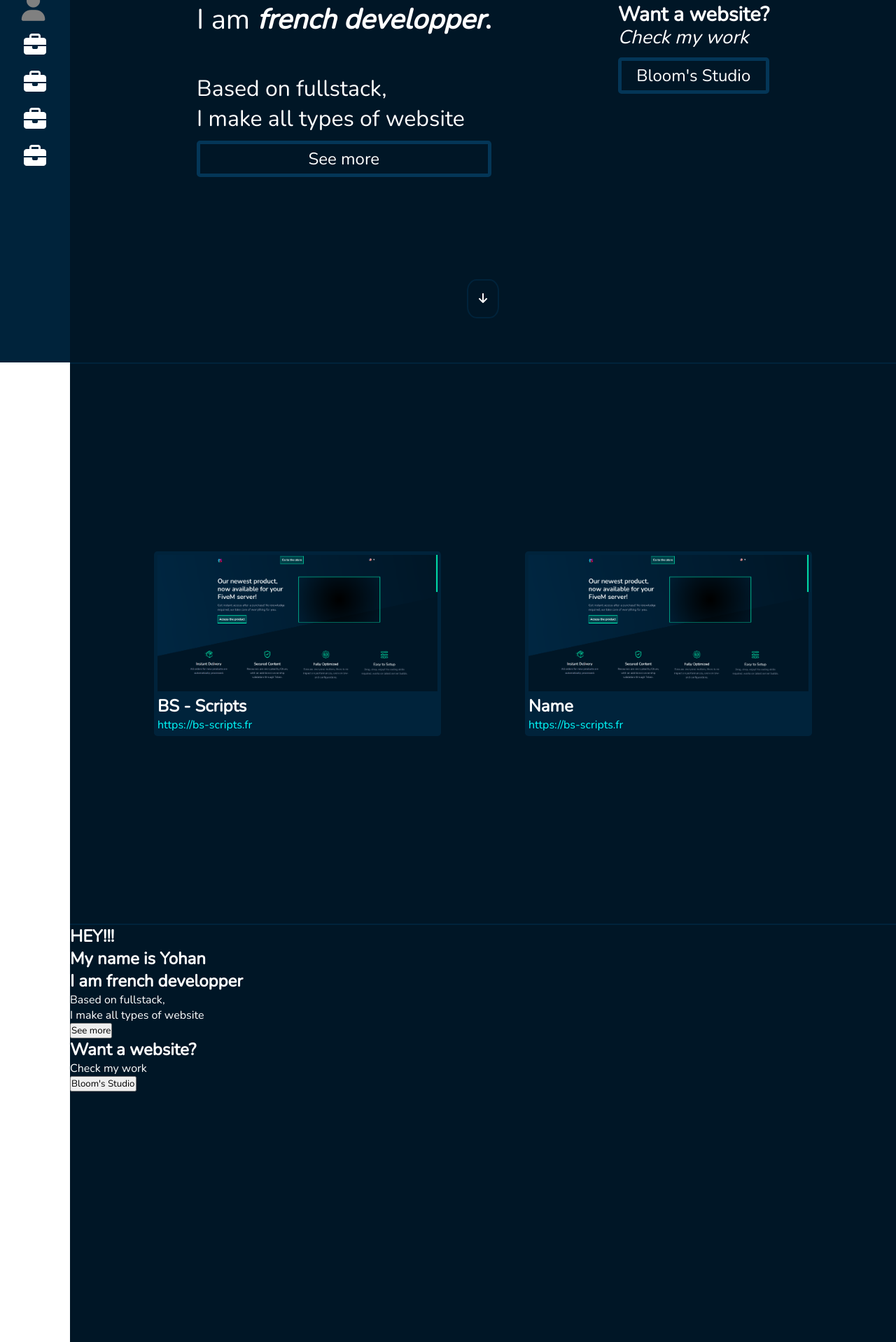
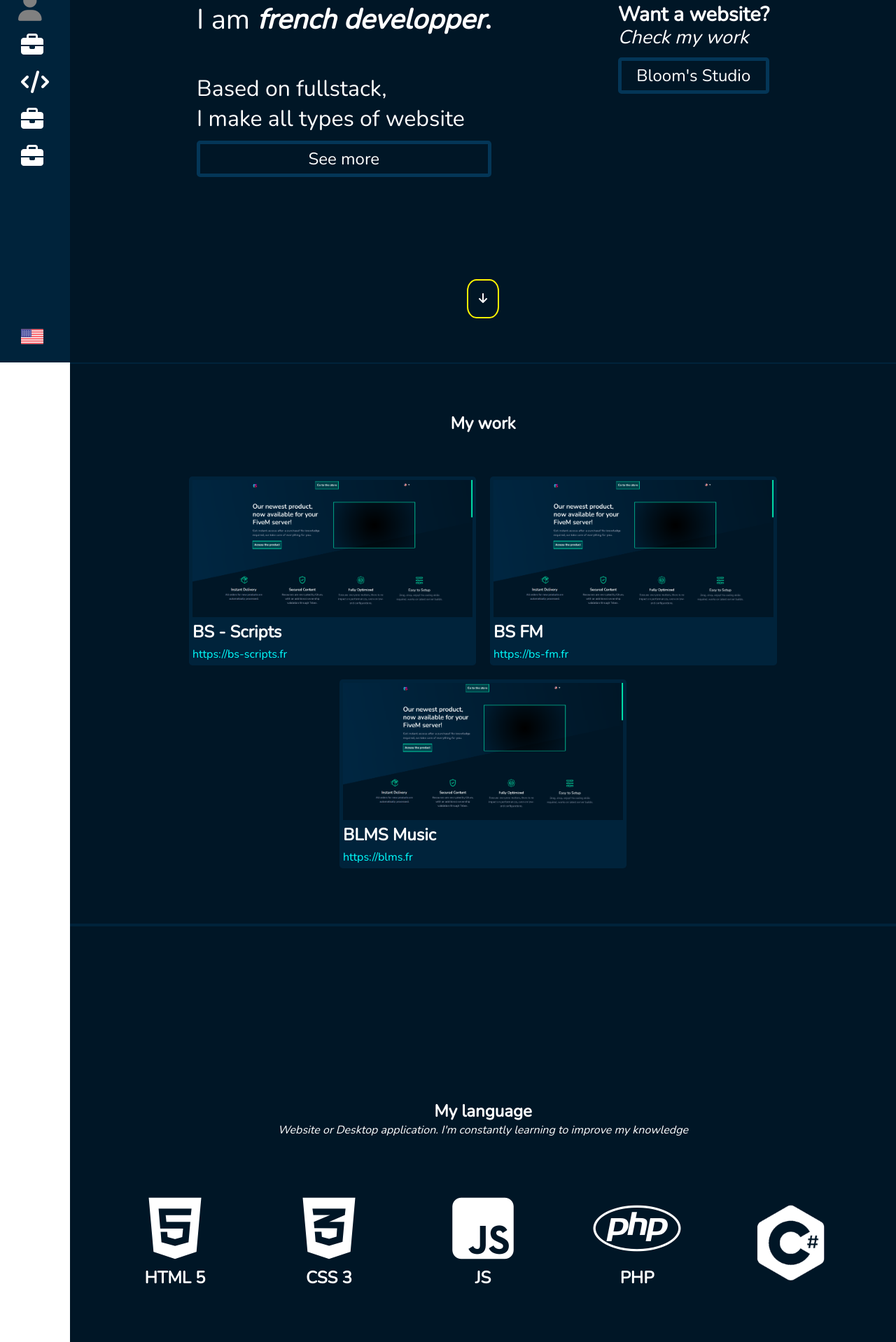
Before and after one commit to erostate/portfolio, a PHP site: page / in a window 1280 px wide. Shown: the part 282-2200 px from the top of the page at 70% size. Run offline with PHP 8.4, Linux system fonts and the light colour scheme; some libraries are stand-ins or nearby versions.

Commit message:
Cher pas

```diff
--- a/assets/script.js
+++ b/assets/script.js
@@ -1,3 +1,36 @@
+// Savoir si un cookie portant le nom passé en paramètre existe
+function getCookie(name) {
+    if (document.cookie.length == 0)
+        return null;
+
+    var regSepCookie = new RegExp('(; )', 'g');
+    var cookies = document.cookie.split(regSepCookie);
+
+    for (var i = 0; i < cookies.length; i++) {
+        var regInfo = new RegExp('=', 'g');
+        var infos = cookies[i].split(regInfo);
+        if (infos[0] == name) {
+            return unescape(infos[1]);
+        }
+    }
+}
+
+function iahd() {
+    document.cookie = "lang=en";
+}
+function fiuhz() {
+    console.log(getCookie('lang'));
+}
+
+function changeLang() {
+    if (getCookie('lang') != null) {
+        document.cookie = "lang=en";
+    } else {
+        document.cookie = "lang=en";
+    }
+}
+// A approfondir : faire si lang = fr alors mettre en et inversement
+
 function moveSect(sect) {
     window.location.href='#'+sect+'-sect';
 }
--- a/assets/style.css
+++ b/assets/style.css
@@ -71,6 +71,10 @@ menu ul li:hover {
     color: rgb(128, 128, 128) !important;
     transform: scale(120%);
     transition: all 0.15s ease-in-out;
+}
+menu ul .sel-language {
+    position: fixed;
+    bottom: 0;
 }
 
 /* CONTAINER */
@@ -152,45 +156,123 @@ menu ul li:hover {
     padding: 15px;
     border: solid 2px #00233B;
     border-radius: 30%;
+    animation-name: goDownBtn;
+    animation-duration: 5s;
+    animation-iteration-count: infinite;
     transition: all 0.15s ease-in-out;
 }
 #container #profile-sect #downArrow span:hover {
     background: #00233B;
     transition: all 0.15s ease-in-out;
 }
+@keyframes goDownBtn {
+    20% {
+        border: solid 2px orange;
+    }
+    40% {
+        border: solid 2px yellow;
+    }
+    60% {
+        border: solid 2px green;
+    }
+    80% {
+        border: solid 2px magenta;
+    }
+    100% {
+        border: solid 2px #00233B;
+    }
+}
 /* Work */
 #container #work-sect {
     border-top: solid 2px #00233B;
     border-bottom: solid 2px #00233B;
     display: flex;
+    flex-direction: column;
+    align-items: center;
+    justify-content: center;
+}
+#container #work-sect h2 {
+    margin-bottom: 50px;
+}
+#container #work-sect .contain {
+    width: 100%;
+    display: flex;
     flex-direction: row;
     flex-wrap: wrap;
-    justify-content: space-evenly;
+    justify-content: center;
     align-items: center;
     overflow-y: auto;
 }
-#container #work-sect .card {
+#container #work-sect .contain .card {
     background: #00233B;
     padding: 5px;
     border-radius: 0.3rem;
     width: 400px;
-    margin: 10px 0;
+    margin: 10px;
 }
-#container #work-sect .card img {
+#container #work-sect .contain .card img {
     width: 100%;
 }
-#container #work-sect .card h2 {
-    margin-top: 5px;
+#container #work-sect .contain .card h2 {
+    margin: 5px 0;
 }
-#container #work-sect .card p {
+#container #work-sect .contain .card p {
     cursor: pointer;
     color: aqua;
     transition: color 0.15s ease-in-out;
 }
-#container #work-sect .card p:hover {
+#container #work-sect .contain .card p:hover {
     color: rgb(0, 184, 184);
     transition: color 0.15s ease-in-out;
 }
+/* Language */
+#container #langu-sect {
+    border-top: solid 2px #00233B;
+    border-bottom: solid 2px #00233B;
+    display: flex;
+    flex-direction: column;
+    align-items: center;
+    justify-content: center;
+}
+#container #langu-sect p {
+    margin-bottom: 50px;
+    font-style: italic;
+}
+#container #langu-sect .contain {
+    width: 100%;
+    display: flex;
+    flex-direction: row;
+    flex-wrap: wrap;
+    justify-content: center;
+    align-items: center;
+}
+#container #langu-sect .contain .card {
+    border-radius: 0.3rem;
+    width: 200px;
+    margin: 10px;
+    display: flex;
+    flex-direction: column;
+    align-items: center;
+}
+#container #langu-sect .contain .card img {
+    width: 180px;
+}
+#container #langu-sect .contain .card .yeet {
+    font-size: 100px;
+}
+#container #langu-sect .contain .card h2 {
+    margin: 5px 0;
+}
+#container #langu-sect .contain .card p {
+    cursor: pointer;
+    color: aqua;
+    transition: color 0.15s ease-in-out;
+}
+#container #langu-sect .contain .card p:hover {
+    color: rgb(0, 184, 184);
+    transition: color 0.15s ease-in-out;
+}
+
 
 #container #cherpas-sect {
     background: #001626;
--- a/index.html
+++ b/index.html
@@ -17,9 +17,10 @@
         <ul id="menu">
             <li onclick="moveSect('profile');" class="menuIcon"><i class="fa-solid fa-user"></i></li>
             <li onclick="moveSect('work');" class="menuIcon"><i class="fa-solid fa-briefcase"></i></li>
+            <li onclick="moveSect('langu');" class="menuIcon"><i class="fa-solid fa-code"></i></li>
             <li class="menuIcon"><i class="fa-solid fa-briefcase"></i></li>
             <li class="menuIcon"><i class="fa-solid fa-briefcase"></i></li>
-            <li class="menuIcon"><i class="fa-solid fa-briefcase"></i></li>
+            <li class="sel-language"><img src="assets/img/flag-en.png" alt="Flag En"></li>
         </ul>
     </menu>
 
@@ -36,12 +37,12 @@
                         Based on fullstack,<br>
                         I make all types of website
                     </p>
-                    <button>See more</button>
+                    <button onclick="iahd()">See more</button>
                 </div>
                 <div>
                     <h2>Want a website?</h2>
                     <p>Check my work</p>
-                    <button>Bloom's Studio</button>
+                    <button onclick="fiuhz()">Bloom's Studio</button>
                 </div>
             </div>
             <div id="downArrow">
@@ -51,36 +52,55 @@
 
         <!-- Work -->
         <section class="section" id="work-sect">
-            <div class="card">
-                <img src="assets/img/work/bs-scripts.png" alt="BS - Scripts">
-                <h2>BS - Scripts</h2>
-                <p onclick="window.open('https://bs-scripts.fr')">https://bs-scripts.fr</p>
+            <h2>My work</h2>
+            <div class="contain">
+                <div class="card">
+                    <img src="assets/img/work/bs-scripts.png" alt="BS - Scripts">
+                    <h2>BS - Scripts</h2>
+                    <p onclick="window.open('https://bs-scripts.fr')">https://bs-scripts.fr</p>
+                </div>
+                <div class="card">
+                    <img src="assets/img/work/bs-scripts.png" alt="BS - FM">
+                    <h2>BS FM</h2>
+                    <p onclick="window.open('https://bs-fm.fr')">https://bs-fm.fr</p>
+                </div>
+                <div class="card">
+                    <img src="assets/img/work/bs-scripts.png" alt="BLMS Music">
+                    <h2>BLMS Music</h2>
+                    <p onclick="window.open('https://blms.fr')">https://blms.fr</p>
+                </div>
             </div>
-            <div class="card">
-                <img src="assets/img/work/bs-scripts.png" alt="BS - Scripts">
-                <h2>Name</h2>
-                <p onclick="window.open('https://bs-scripts.fr')">https://bs-scripts.fr</p>
+        </section>
+
+        <!-- Langage -->
+        <section class="section" id="langu-sect">
+            <h2>My language</h2>
+            <p>Website or Desktop application. I'm constantly learning to improve my knowledge</p>
+            <div class="contain">
+                <div class="card">
+                    <i class="yeet fa-brands fa-html5"></i>
+                    <h2>HTML 5</h2>
+                </div>
+                <div class="card">
+                    <i class="yeet fa-brands fa-css3-alt"></i>
+                    <h2>CSS 3</h2>
+                </div>
+                <div class="card">
+                    <i class="yeet fa-brands fa-square-js"></i>
+                    <h2>JS</h2>
+                </div>
+                <div class="card">
+                    <i class="yeet fa-brands fa-php"></i>
+                    <h2>PHP</h2>
+                </div>
+                <div class="card">
+                    <img src="assets/img/cLanguage/csharp.png">
+                    <!-- <h2>HTML 5</h2> -->
+                </div>
             </div>
         </section>
 
         <section class="section" id="contact-sect">
-            <div>
-                <h1>HEY!!!</h1>
-                <h2>My name is <span>Yohan</span></h2>
-                <h2>I am <span>french developper</span></h2>
-                <p>
-                    Based on fullstack,<br>
-                    I make all types of website
-                </p>
-                <button>See more</button>
-            </div>
-            <div>
-                <h2>Want a website?</h2>
-                <p>Check my work</p>
-                <button>Bloom's Studio</button>
-            </div>
-        </section>
-        <section class="section" id="cherpas-sect">
             <div>
                 <h1>HEY!!!</h1>
                 <h2>My name is <span>Yohan</span></h2>
```
Also changed, not shown: assets/img/cLanguage/csharp.png (added), assets/img/flag-en.png (added), assets/img/flag-fr.png (added).
